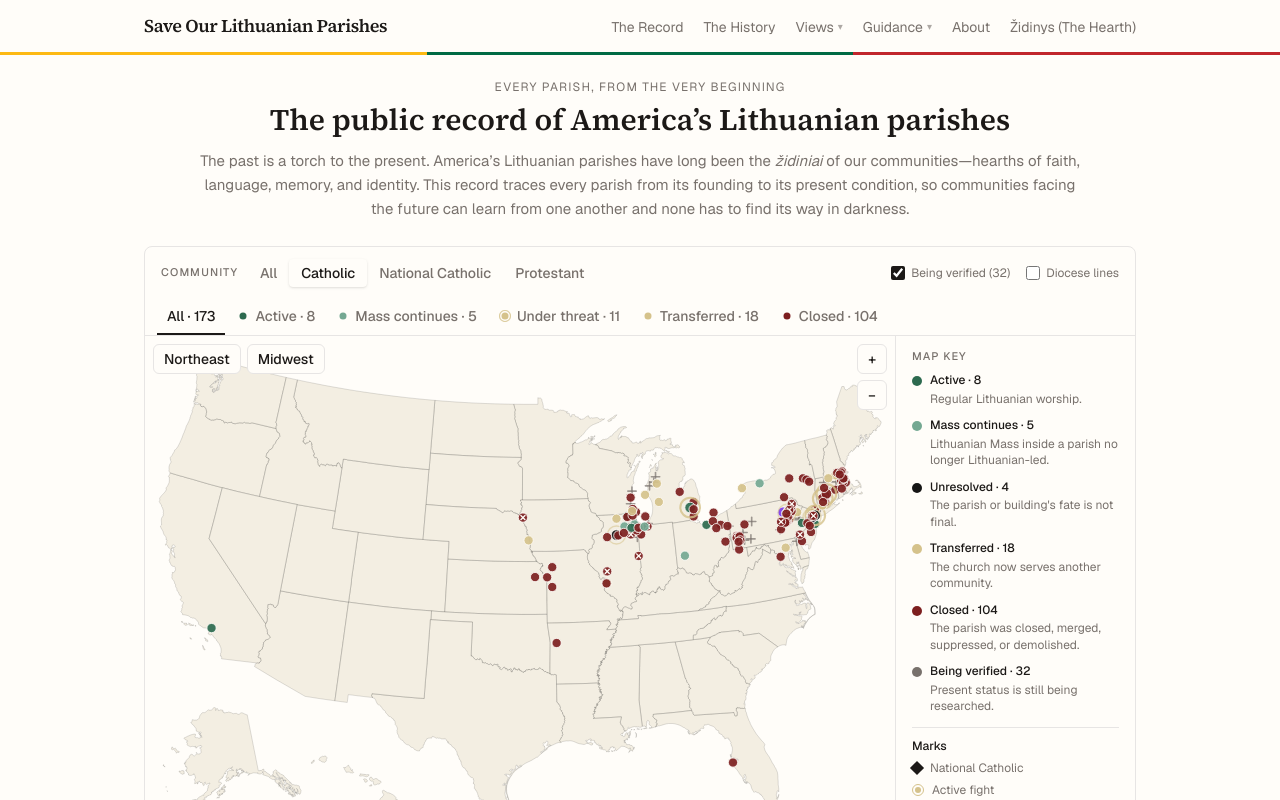
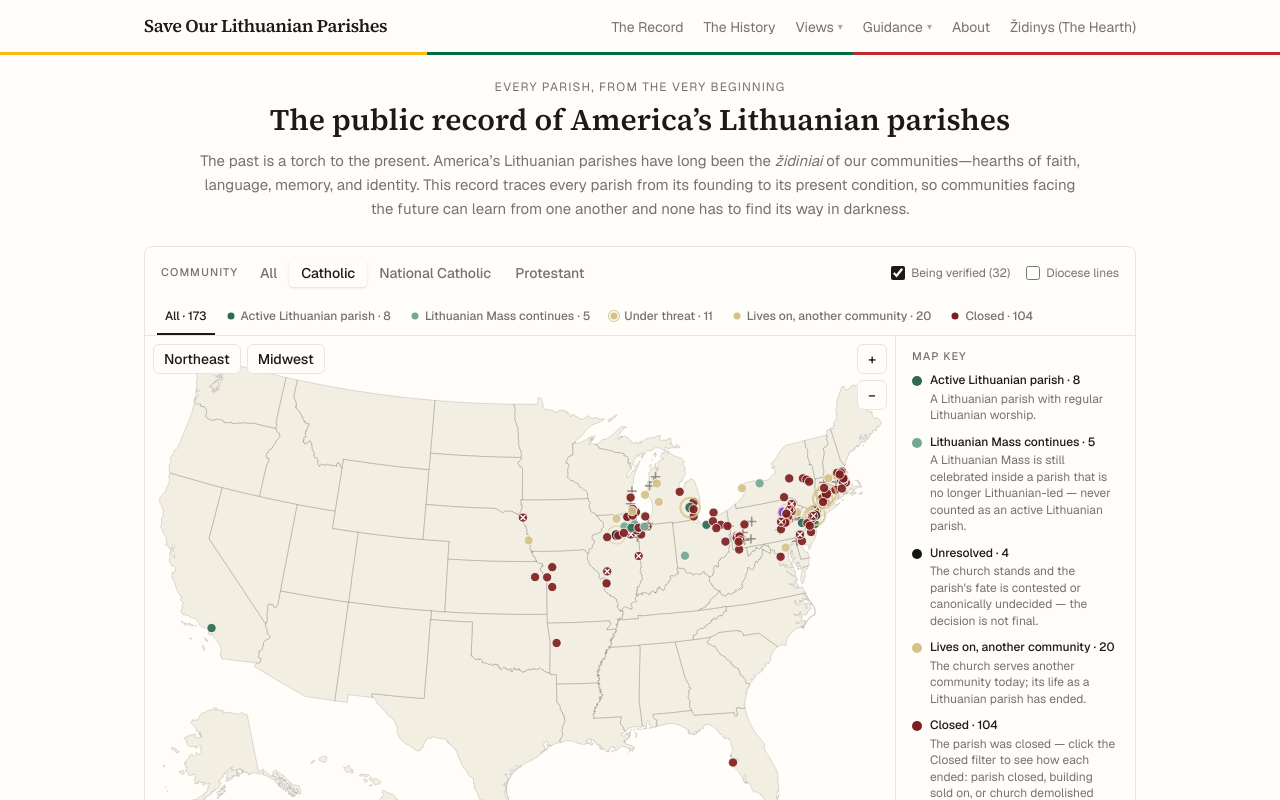
Before and after one commit to LietuvaAI/save-our-lithuanian-parishes, a Next.js app: page / in a window 1280 px wide. Shown: the top 800 px of the page. Built offline with nearby package versions, Linux system fonts and the light colour scheme.

Commit message:
Unify parish status language across surfaces

```diff
--- a/components/ParishMap.tsx
+++ b/components/ParishMap.tsx
@@ -13,7 +13,7 @@
 //   ink + gold ring     = open today but under active threat (kind=active)
 //   gold filled         = genuinely unresolved / undecided fate
 //   purple filled       = building at physical risk (kind=building)
-//   grey hollow         = in the record; fate not yet established
+//   grey hollow         = in the record; present status being verified
 // Who-decided (ending mode) and ownership stay in each parish's popup and
 // profile — the map itself reads at a glance. Views: All · Open today ·
 // Under threat · Lost.
@@ -27,13 +27,20 @@ import {
   ENDING_MODE_LABEL,
   OWNERSHIP_LABEL,
 } from "@/lib/parishes";
-import { resolveEndState, toGroup } from "@/lib/end-state";
+import {
+  GROUP_DESCRIPTION,
+  GROUP_LABEL,
+  resolveEndState,
+  toGroup,
+  type EndStateGroup,
+} from "@/lib/end-state";
 import contextPoints from "@/data/context-points.json";
 
 const FULL = (regData as { frame?: { x: number; y: number; w: number; h: number } })
   .frame ?? { x: 0, y: 0, w: 975, h: 610 };
 const MAX_ZOOM = 20;
 const NE_STATES = new Set(["ME", "NH", "VT", "MA", "RI", "CT", "NY", "NJ", "PA", "MD"]);
+const MW_STATES = new Set(["IL", "IN", "OH", "MI", "WI", "MN", "IA", "MO"]);
 
 type View = { x: number; y: number; w: number; h: number };
 // Status drives fill color. alerted (gold ring) is a separate boolean.
@@ -49,6 +56,7 @@ interface Point {
   x: number;
   y: number;
   status: Status;
+  group: EndStateGroup;
   // alerted = true → draw a gold ring around the dot (kind=active alerts)
   alerted: boolean;
   // inAlerts = true → appears in "Under threat" filter even if status isn't threat/building
@@ -67,13 +75,13 @@ interface Point {
 }
 
 const STATUS_LABEL: Record<Status, string> = {
-  lost: "Closed",
-  open: "Active Lithuanian parish",
-  mass: "Lithuanian Mass continues",
-  threat: "Unresolved — under threat",
+  lost: GROUP_LABEL.closed,
+  open: GROUP_LABEL.active_parish,
+  mass: GROUP_LABEL.mass_continues,
+  threat: GROUP_LABEL.unresolved,
   building: "Building at risk",
-  unknown: "Fate not yet established",
-  transferred: "Lives on, another community",
+  unknown: GROUP_LABEL.unverified,
+  transferred: GROUP_LABEL.transferred,
 };
 
 const FILL: Record<Status, string> = {
@@ -133,10 +141,11 @@ function buildPoints(): Point[] {
       isStanding,
       p.endingMode,
     );
+    const group = toGroup(endState);
     const status: Status =
-      alert?.kind === "building" ? "building" : GROUP_STATUS[toGroup(endState)];
+      alert?.kind === "building" ? "building" : GROUP_STATUS[group];
     const fate: Point["fate"] =
-      status !== "lost"
+      group !== "closed"
         ? null
         : endState === "demolished"
           ? "demolished"
@@ -152,6 +161,7 @@ function buildPoints(): Point[] {
       x: pt.x,
       y: pt.y,
       status,
+      group,
       alerted,
       inAlerts,
       alertText: alert?.whatChanged ?? null,
@@ -182,15 +192,16 @@ function buildPoints(): Point[] {
 
     // Same layer the profile context maps and dispatch renderer use —
     // zero drift with the shared resolver.
-    const group = contextGroupBySlug.get(c.slug);
+    const group =
+      (contextGroupBySlug.get(c.slug) as EndStateGroup | undefined) ??
+      (c.closedYear ? "closed" : "unverified");
     const status: Status =
       alert?.kind === "building"
         ? "building"
-        : (group && GROUP_STATUS[group]) ||
-          (c.closedYear ? "lost" : "unknown");
+        : GROUP_STATUS[group];
     const bf = (c as { buildingFate?: string | null }).buildingFate;
     const fate: Point["fate"] =
-      status !== "lost"
+      group !== "closed"
         ? null
         : bf === "demolished"
           ? "demolished"
@@ -206,6 +217,7 @@ function buildPoints(): Point[] {
       x: c.x,
       y: c.y,
       status,
+      group,
       alerted,
       inAlerts,
       alertText: alert?.whatChanged ?? null,
@@ -293,14 +305,23 @@ export default function ParishMap() {
   );
 
   const statusCounts = useMemo(() => {
-    const c = { all: classPoints.length, open: 0, mass: 0, threat: 0, lost: 0, unknown: 0, building: 0, transferred: 0 };
+    const c = {
+      all: classPoints.length,
+      open: 0,
+      mass: 0,
+      unresolved: 0,
+      threat: 0,
+      lost: 0,
+      unknown: 0,
+      transferred: 0,
+    };
     for (const p of classPoints) {
-      if (p.status === "open") c.open++;
-      else if (p.status === "mass") c.mass++;
-      else if (p.status === "lost") c.lost++;
-      else if (p.status === "building") c.building++;
-      else if (p.status === "unknown") c.unknown++;
-      else if (p.status === "transferred") c.transferred++;
+      if (p.group === "active_parish") c.open++;
+      else if (p.group === "mass_continues") c.mass++;
+      else if (p.group === "unresolved") c.unresolved++;
+      else if (p.group === "closed") c.lost++;
+      else if (p.group === "unverified") c.unknown++;
+      else if (p.group === "transferred") c.transferred++;
     }
     // "threat" filter = all that are alerted, genuinely unresolved, or building at risk
     c.threat = classPoints.filter(
@@ -308,8 +329,6 @@ export default function ParishMap() {
     ).length;
     return c;
   }, [classPoints]);
-
-  const MW_STATES = new Set(["IL", "IN", "OH", "MI", "WI", "MN", "IA", "MO"]);
 
   function regionView(states: Set<string>) {
     const pts = POINTS.filter((p) => states.has(p.state));
@@ -383,30 +402,30 @@ export default function ParishMap() {
         : "text-muted hover:text-foreground"
     }`;
   const statusTab = (active: boolean) =>
-    `inline-flex min-h-9 shrink-0 items-center border-b-2 px-2 py-1.5 text-xs font-medium whitespace-nowrap transition-colors sm:px-2.5 sm:text-sm ${
+    `inline-flex min-h-9 shrink-0 items-center border-b-2 px-1.5 py-1.5 text-xs font-medium whitespace-nowrap transition-colors sm:px-2 ${
       active
         ? "border-foreground text-foreground"
         : "border-transparent text-muted hover:border-rule hover:text-foreground"
     }`;
 
-  const knownPoints = classPoints.filter((p) => p.status !== "unknown");
-  const archivePoints = classPoints.filter((p) => p.status === "unknown");
+  const knownPoints = classPoints.filter((p) => p.group !== "unverified");
+  const archivePoints = classPoints.filter((p) => p.group === "unverified");
 
   const statusFiltered =
     mode === "all"
       ? knownPoints
       : mode === "open"
-        ? knownPoints.filter((p) => p.status === "open")
+        ? knownPoints.filter((p) => p.group === "active_parish")
         : mode === "mass"
-          ? knownPoints.filter((p) => p.status === "mass")
+          ? knownPoints.filter((p) => p.group === "mass_continues")
         : mode === "lost"
           ? knownPoints.filter(
               (p) =>
-                (p.status === "lost" || p.status === "building") &&
+                p.group === "closed" &&
                 (lostFate === "all" || p.fate === lostFate),
             )
           : mode === "transferred"
-            ? knownPoints.filter((p) => p.status === "transferred")
+            ? knownPoints.filter((p) => p.group === "transferred")
             : knownPoints.filter((p) => p.inAlerts || p.status === "threat" || p.status === "building");
 
   const visible = statusFiltered;
@@ -489,13 +508,13 @@ export default function ParishMap() {
             </button>
             <SwatchBtn
               fill="var(--es-active)"
-              label={`Active · ${statusCounts.open}`}
+              label={`${GROUP_LABEL.active_parish} · ${statusCounts.open}`}
               active={mode === "open"}
               onClick={() => setMode("open")}
             />
             <SwatchBtn
               fill="var(--es-mass)"
-              label={`Mass continues · ${statusCounts.mass}`}
+              label={`${GROUP_LABEL.mass_continues} · ${statusCounts.mass}`}
               active={mode === "mass"}
               onClick={() => setMode("mass")}
             />
@@ -508,13 +527,13 @@ export default function ParishMap() {
             />
             <SwatchBtn
               fill="var(--es-transferred)"
-              label={`Transferred · ${statusCounts.transferred}`}
+              label={`${GROUP_LABEL.transferred} · ${statusCounts.transferred}`}
               active={mode === "transferred"}
               onClick={() => setMode("transferred")}
             />
             <SwatchBtn
               fill="var(--es-closed)"
-              label={`Closed · ${statusCounts.lost}`}
+              label={`${GROUP_LABEL.closed} · ${statusCounts.lost}`}
               active={mode === "lost"}
               onClick={() => { setMode("lost"); setLostFate("all"); }}
             />
@@ -523,7 +542,7 @@ export default function ParishMap() {
 
         {/* How each closure ended — sub-fates, same vocabulary as the flow chart */}
         {mode === "lost" && (() => {
-          const lostPts = knownPoints.filter((p) => p.status === "lost" || p.status === "building");
+          const lostPts = knownPoints.filter((p) => p.group === "closed");
           const n = (f: "closed" | "demolished" | "repurposed") =>
             lostPts.filter((p) => p.fate === f).length;
           const sub = (key: "all" | "closed" | "demolished" | "repurposed", label: string) => (
@@ -582,7 +601,7 @@ export default function ParishMap() {
             />
           )}
 
-          {/* Archive crosses — parishes with unestablished fate, shown when toggled */}
+          {/* Archive crosses — parishes being verified, shown when toggled */}
           {showArchived && archivePoints.map((p) => {
             const isHov = hovered?.id === p.id;
             const r = isHov ? markR * 1.2 : markR * 0.9;
@@ -594,7 +613,7 @@ export default function ParishMap() {
                 onKeyDown={(e) => { if (e.key === "Enter") openPoint(p); }}
                 tabIndex={p.profile ? 0 : 0}
                 role="img"
-                aria-label={`${p.name}, ${p.city} ${p.state} — fate not yet established`}
+                aria-label={`${p.name}, ${p.city} ${p.state} — ${GROUP_LABEL.unverified}`}
                 className="cursor-default focus:outline-none"
               >
                 <line x1={p.x - r} y1={p.y} x2={p.x + r} y2={p.y}
@@ -756,12 +775,12 @@ export default function ParishMap() {
             <dl className="mt-2 grid grid-cols-2 gap-x-3 gap-y-2 text-xs lg:grid-cols-1 lg:gap-y-2.5">
               {(
                 [
-                  ["var(--es-active)", `Active · ${statusCounts.open}`, "Regular Lithuanian worship."],
-                  ["var(--es-mass)", `Mass continues · ${statusCounts.mass}`, "Lithuanian Mass inside a parish no longer Lithuanian-led."],
-                  ["var(--mark-ink)", `Unresolved · ${knownPoints.filter((p) => p.status === "threat").length}`, "The parish or building's fate is not final."],
-                  ["var(--es-transferred)", `Transferred · ${statusCounts.transferred}`, "The church now serves another community."],
-                  ["var(--es-closed)", `Closed · ${statusCounts.lost}`, "The parish was closed, merged, suppressed, or demolished."],
-                  ["var(--muted)", `Being verified · ${statusCounts.unknown}`, "Present status is still being researched."],
+                  ["var(--es-active)", `${GROUP_LABEL.active_parish} · ${statusCounts.open}`, GROUP_DESCRIPTION.active_parish],
+                  ["var(--es-mass)", `${GROUP_LABEL.mass_continues} · ${statusCounts.mass}`, GROUP_DESCRIPTION.mass_continues],
+                  ["var(--mark-ink)", `${GROUP_LABEL.unresolved} · ${statusCounts.unresolved}`, GROUP_DESCRIPTION.unresolved],
+                  ["var(--es-transferred)", `${GROUP_LABEL.transferred} · ${statusCounts.transferred}`, GROUP_DESCRIPTION.transferred],
+                  ["var(--es-closed)", `${GROUP_LABEL.closed} · ${statusCounts.lost}`, GROUP_DESCRIPTION.closed],
+                  ["var(--muted)", `${GROUP_LABEL.unverified} · ${statusCounts.unknown}`, GROUP_DESCRIPTION.unverified],
                 ] as [string, string, string][]
               ).map(([fill, label, text]) => (
                 <div key={label} className="flex min-w-0 gap-2">
@@ -865,7 +884,7 @@ function SwatchBtn({
       disabled={disabled}
       onClick={onClick}
       aria-pressed={active}
-      className={`inline-flex min-h-9 shrink-0 items-center gap-1.5 border-b-2 px-2 py-1.5 text-xs font-medium whitespace-nowrap transition-colors sm:px-2.5 sm:text-sm ${
+      className={`inline-flex min-h-9 shrink-0 items-center gap-1 border-b-2 px-1.5 py-1.5 text-xs font-medium whitespace-nowrap transition-colors sm:px-2 ${
         active
           ? "border-foreground text-foreground"
           : "border-transparent text-muted hover:border-rule hover:text-foreground"
--- a/components/ParishThreads.tsx
+++ b/components/ParishThreads.tsx
@@ -63,12 +63,12 @@ const FATE_ORDER: FateKey[] = [
 ];
 
 const GROUP_SUBLABEL: Record<EndStateGroup, string> = {
-  active_parish: "a functioning Lithuanian parish",
-  mass_continues: "Mass survives in a merged or host parish",
-  transferred: "the church now serves another community",
-  unresolved: "canonically undecided — under threat",
-  closed: "the parish is gone; the buildings' fates →",
-  unverified: "fate not yet established",
+  active_parish: "regular Lithuanian worship",
+  mass_continues: "inside a parish no longer Lithuanian-led",
+  transferred: "the church serves another community today",
+  unresolved: "contested or canonically undecided",
+  closed: "parish closed; building fate follows →",
+  unverified: "present status still being researched",
 };
 
 const FATE_OPACITY: Record<FateKey, number> = {
--- a/components/TimelineChart.tsx
+++ b/components/TimelineChart.tsx
@@ -506,7 +506,7 @@ export default function TimelineChart({
                   : { background: END_STATE_COLOR[g] }
               }
             />
-            {g === "unverified" ? "Record goes quiet — not yet verified" : GROUP_LABEL[g]}
+            {GROUP_LABEL[g]}
           </span>
         ))}
         <span
--- a/lib/end-state.ts
+++ b/lib/end-state.ts
@@ -14,6 +14,12 @@
 // ============================================================================
 
 import type { LithuanianIdentity, BuildingFate } from "@/lib/parishes";
+import {
+  PARISH_STATUS_DESCRIPTION,
+  PARISH_STATUS_LABEL,
+  PARISH_STATUS_ORDER,
+  type ParishStatusGroup,
+} from "@/lib/status-copy";
 
 export type EndState =
   | "active_parish"
@@ -25,12 +31,12 @@ export type EndState =
   | "repurposed"
   | "unverified";
 
-/** Canonical display order — life first, then transfer, then loss. */
+/** Canonical display order — life first, then uncertainty, transfer, and loss. */
 export const END_STATE_ORDER: EndState[] = [
   "active_parish",
   "mass_continues",
+  "unresolved",
   "transferred",
-  "unresolved",
   "closed",
   "demolished",
   "repurposed",
@@ -38,25 +44,25 @@ export const END_STATE_ORDER: EndState[] = [
 ];
 
 export const END_STATE_LABEL: Record<EndState, string> = {
-  active_parish: "Active Lithuanian parish",
-  mass_continues: "Lithuanian Mass continues",
-  transferred: "Ethnically transferred",
-  unresolved: "Unresolved",
-  closed: "Closed",
-  demolished: "Closed — demolished",
-  repurposed: "Closed — repurposed",
-  unverified: "Not yet verified",
+  active_parish: PARISH_STATUS_LABEL.active_parish,
+  mass_continues: PARISH_STATUS_LABEL.mass_continues,
+  transferred: PARISH_STATUS_LABEL.transferred,
+  unresolved: PARISH_STATUS_LABEL.unresolved,
+  closed: PARISH_STATUS_LABEL.closed,
+  demolished: "Closed — church demolished",
+  repurposed: "Closed — building sold on",
+  unverified: PARISH_STATUS_LABEL.unverified,
 };
 
 export const END_STATE_SHORT: Record<EndState, string> = {
-  active_parish: "Active",
-  mass_continues: "Mass continues",
-  transferred: "Transferred",
-  unresolved: "Unresolved",
-  closed: "Closed",
-  demolished: "Demolished",
-  repurposed: "Repurposed",
-  unverified: "Unverified",
+  active_parish: PARISH_STATUS_LABEL.active_parish,
+  mass_continues: PARISH_STATUS_LABEL.mass_continues,
+  transferred: PARISH_STATUS_LABEL.transferred,
+  unresolved: PARISH_STATUS_LABEL.unresolved,
+  closed: PARISH_STATUS_LABEL.closed,
+  demolished: "Church demolished",
+  repurposed: "Building sold on",
+  unverified: PARISH_STATUS_LABEL.unverified,
 };
 
 export const END_STATE_COLOR: Record<EndState, string> = {
@@ -83,31 +89,14 @@ export const END_STATE_TEXT: Record<EndState, string> = {
 };
 
 /** The six visual groups (loss sub-fates collapsed) for bars and legends. */
-export type EndStateGroup =
-  | "active_parish"
-  | "mass_continues"
-  | "transferred"
-  | "unresolved"
-  | "closed"
-  | "unverified";
+export type EndStateGroup = ParishStatusGroup;
 
-export const GROUP_ORDER: EndStateGroup[] = [
-  "active_parish",
-  "mass_continues",
-  "transferred",
-  "unresolved",
-  "closed",
-  "unverified",
-];
+export const GROUP_ORDER: EndStateGroup[] = [...PARISH_STATUS_ORDER];
 
-export const GROUP_LABEL: Record<EndStateGroup, string> = {
-  active_parish: "Active Lithuanian parish",
-  mass_continues: "Lithuanian Mass continues",
-  transferred: "Ethnically transferred",
-  unresolved: "Unresolved",
-  closed: "Closed",
-  unverified: "Not yet verified",
-};
+export const GROUP_LABEL: Record<EndStateGroup, string> = PARISH_STATUS_LABEL;
+
+export const GROUP_DESCRIPTION: Record<EndStateGroup, string> =
+  PARISH_STATUS_DESCRIPTION;
 
 export function toGroup(s: EndState): EndStateGroup {
   if (s === "demolished" || s === "repurposed") return "closed";
--- /dev/null
+++ b/lib/status-copy.ts
@@ -0,0 +1,42 @@
+// Canonical public language for the six parish-status groups. Internal enum
+// names stay stable; every reader-facing surface should import these words.
+
+export type ParishStatusGroup =
+  | "active_parish"
+  | "mass_continues"
+  | "unresolved"
+  | "transferred"
+  | "closed"
+  | "unverified";
+
+export const PARISH_STATUS_ORDER: ParishStatusGroup[] = [
+  "active_parish",
+  "mass_continues",
+  "unresolved",
+  "transferred",
+  "closed",
+  "unverified",
+];
+
+export const PARISH_STATUS_LABEL: Record<ParishStatusGroup, string> = {
+  active_parish: "Active Lithuanian parish",
+  mass_continues: "Lithuanian Mass continues",
+  unresolved: "Unresolved",
+  transferred: "Lives on, another community",
+  closed: "Closed",
+  unverified: "Being verified",
+};
+
+export const PARISH_STATUS_DESCRIPTION: Record<ParishStatusGroup, string> = {
+  active_parish: "A Lithuanian parish with regular Lithuanian worship.",
+  mass_continues:
+    "A Lithuanian Mass is still celebrated inside a parish that is no longer Lithuanian-led — never counted as an active Lithuanian parish.",
+  unresolved:
+    "The church stands and the parish's fate is contested or canonically undecided — the decision is not final.",
+  transferred:
+    "The church serves another community today; its life as a Lithuanian parish has ended.",
+  closed:
+    "The parish was closed — click the Closed filter to see how each ended: parish closed, building sold on, or church demolished (marked ×).",
+  unverified:
+    "Attested in the research record; present status still being researched.",
+};
--- a/lib/unified-status.ts
+++ b/lib/unified-status.ts
@@ -15,6 +15,7 @@
 // ============================================================================
 
 import type { LithuanianIdentity, BuildingFate } from "@/lib/parishes";
+import { PARISH_STATUS_LABEL } from "@/lib/status-copy";
 
 // ── Dimension 1: Lithuanian Identity ─────────────────────────────────────────
 // The cultural inheritance question. Reuses LithuanianIdentity from
@@ -23,11 +24,11 @@ import type { LithuanianIdentity, BuildingFate } from "@/lib/parishes";
 export type IdentityStatus = LithuanianIdentity | "unknown";
 
 export const IDENTITY_LABEL: Record<IdentityStatus, string> = {
-  active_parish: "Identity active",
-  mass_continues: "Mass continues",
-  ethnically_transferred: "Transferred",
+  active_parish: PARISH_STATUS_LABEL.active_parish,
+  mass_continues: PARISH_STATUS_LABEL.mass_continues,
+  ethnically_transferred: PARISH_STATUS_LABEL.transferred,
   lost: "Identity lost",
-  unknown: "Unverified",
+  unknown: PARISH_STATUS_LABEL.unverified,
 };
 
 export const IDENTITY_COLOR: Record<IdentityStatus, string> = {
```
Also changed, not shown: app/parishes/[slug]/page.tsx (+10 -6 lines), app/registry/[slug]/page.tsx (+6 -5 lines), components/ParishContextMap.tsx (+6 -6 lines), lib/parishes.ts (+4 -3 lines).
